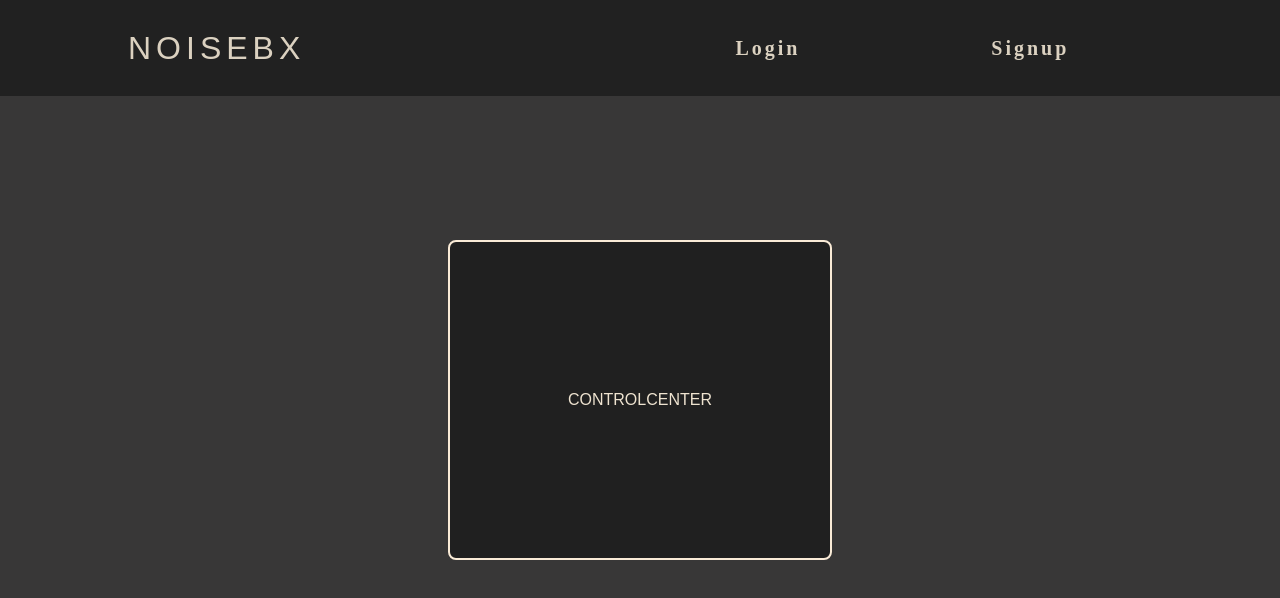
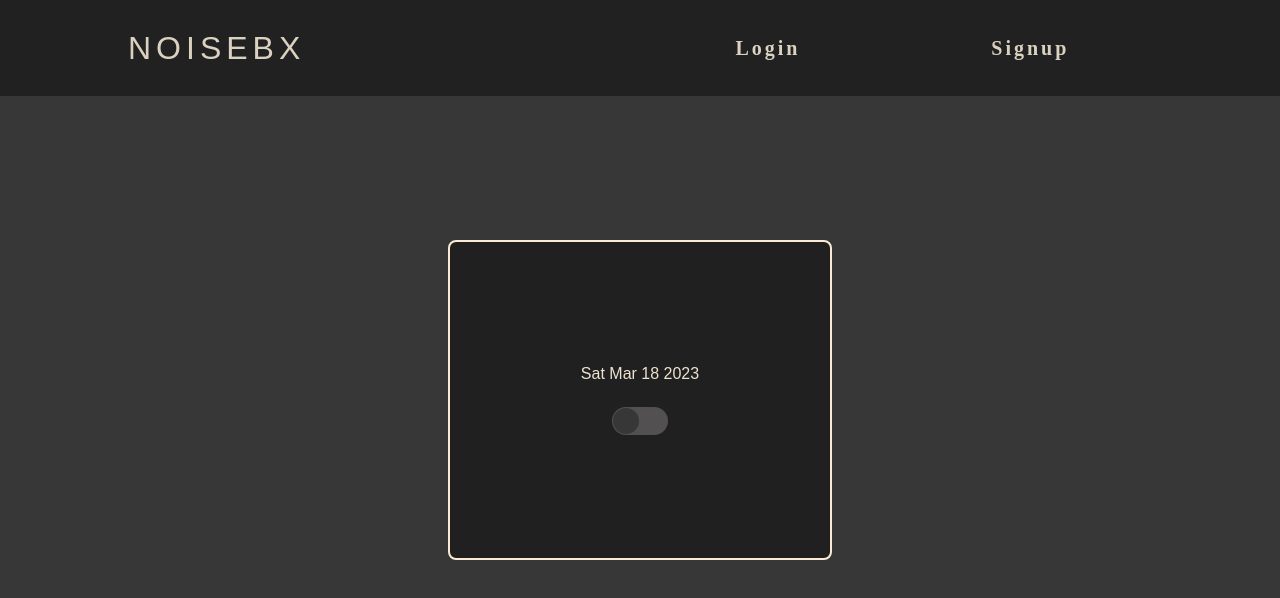
Before and after one commit to BDunham484/legendary-journey, a Next.js app in the folder client/: page /Control in a window 1280 px wide. Shown: the top 598 px of the page. Built offline with nearby package versions, Linux system fonts and the light colour scheme; some icons are missing.

Commit message:
add control switch/styles

```diff
--- a/client/package.json
+++ b/client/package.json
@@ -17,6 +17,7 @@
     "next": "13.2.4",
     "react": "18.2.0",
     "react-dom": "18.2.0",
+    "react-switch": "^7.0.0",
     "styled-icons": "^10.47.0"
   },
   "browserslist": {
--- a/client/src/pages/Control.js
+++ b/client/src/pages/Control.js
@@ -1,16 +1,49 @@
+import { useState } from "react"
+import { useQuery } from '@apollo/client'
+import { AUSTIN_CONCERT_SCRAPER } from "@/utils/queries"
+import { getTodaysDate } from '../utils/helpers';
 import Header from "@/components/Header"
+import Switch from 'react-switch'
 import styles from '@/styles/Control.module.css'
 
 
+
 const ControlCenter = () => {
+    const [controlSwitch, setControlSwitch] = useState(false);
+
+    const handleControlSwitch = () => {
+        console.log('SWITCHED');
+        controlSwitch ? setControlSwitch(false) : setControlSwitch(true)
+        console.log(controlSwitch);
+    }
+
+    //get today's date with imported helper function
+    var today = getTodaysDate();
+    console.log("TODAY: " + today);
+    //set initial state using today's date
+    const [date, setDate] = useState(today);
+
+
     return (
         <div>
             <Header />
-                <main id={styles.main}>
-                    <div className={styles.container}>
-                    CONTROLCENTER
-                    </div>
-                </main>
+            <main id={styles.main}>
+                <div className={styles.container}>
+                    <div className={styles.date}>{date}</div>
+                    <Switch
+                        onChange={handleControlSwitch}
+                        checked={controlSwitch}
+                        offColor={'#525050'}
+                        onColor={'#525050'}
+                        offHandleColor={'#383737'}
+                        onHandleColor={'#383737'}
+                        uncheckedIcon={false}
+                        checkedIcon={false}
+                        boxShadow={'#eee3d0'}
+                        activeBoxShadow={'#eee3d0'}
+                    />
+                </div>
+            </main>
         </div>
 
     )
--- a/client/src/styles/Control.module.css
+++ b/client/src/styles/Control.module.css
@@ -16,4 +16,9 @@
     display: flex;
     justify-content: center;
     align-items: center;
+    flex-direction: column;
 }
+
+.date {
+    margin-bottom: 3vh;
+}
```
Also changed, not shown: 1 other file (tests, documents, lock files or other folders).
